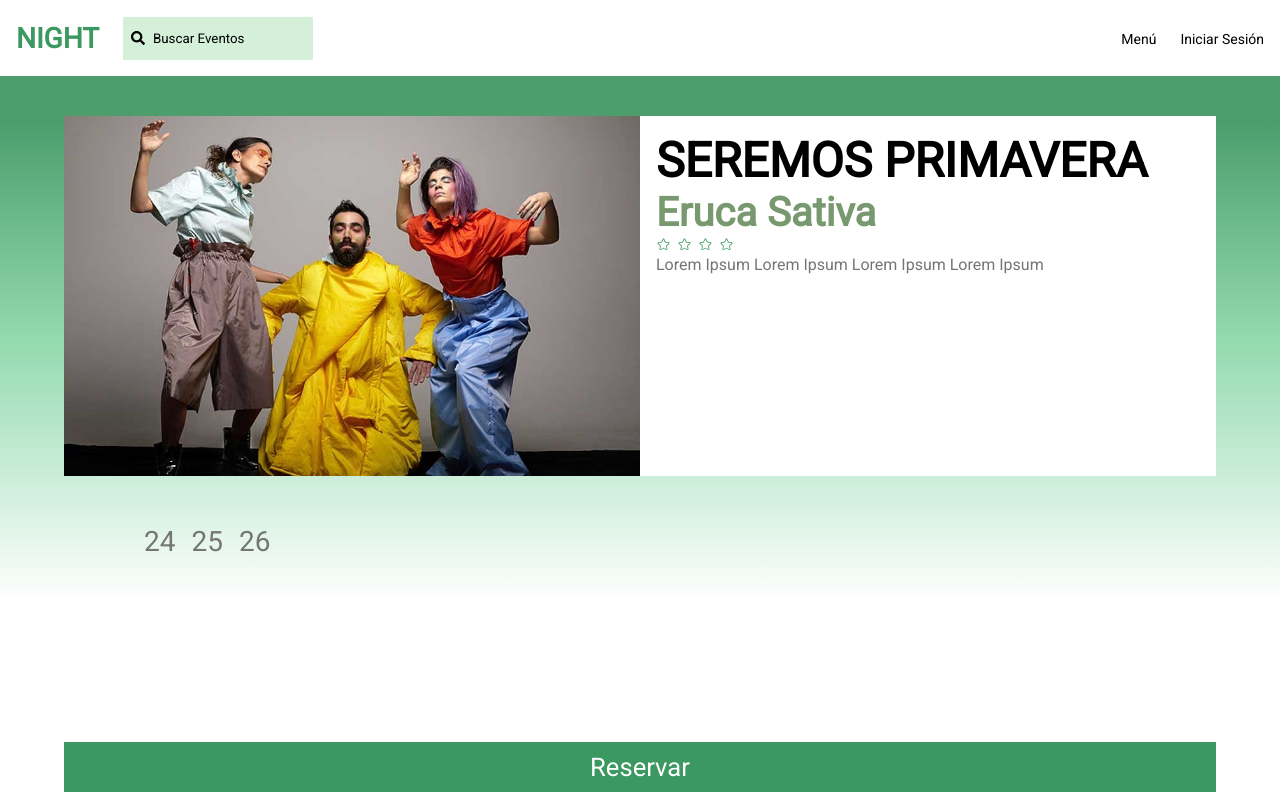
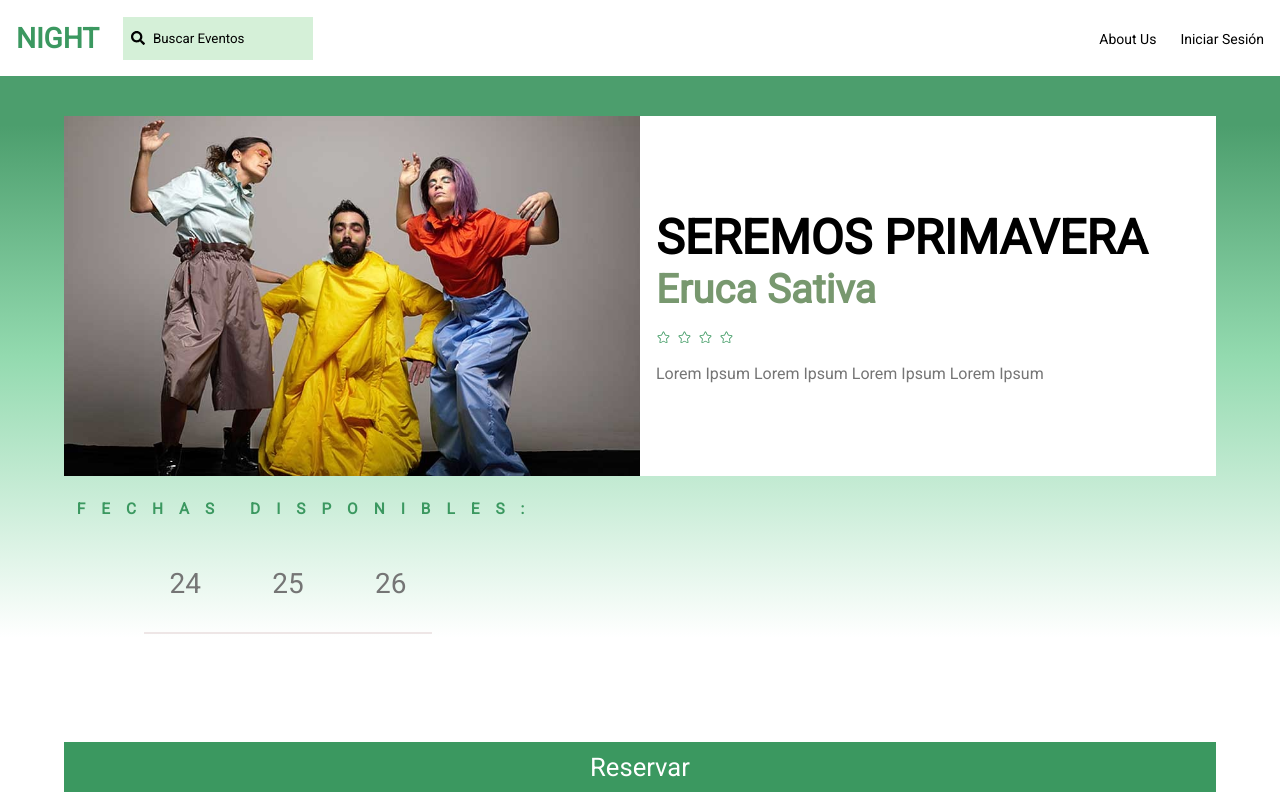
Before and after one commit to frontendcafe/cmyk-night, a React (Create React App) app: page /events/1 in a window 1280 px wide. Built offline with nearby package versions, Linux system fonts and the light colour scheme.

Commit message:
fix styles components

```diff
--- a/src/App.css
+++ b/src/App.css
@@ -36,3 +36,8 @@
     transform: rotate(360deg);
   }
 }
+
+.wrapper{
+  position: fixed;
+  top:0
+}
--- a/src/components/TopBar.js
+++ b/src/components/TopBar.js
@@ -22,7 +22,7 @@
         <li>
           <Link to="/about">
             <span hidden className="menu">
-              Menú
+              About Us
             </span>
           </Link>
           <FontAwesomeIcon className="menu-icon" icon={faBars} />
--- a/src/components/style/Card.css
+++ b/src/components/style/Card.css
@@ -1,6 +1,6 @@
 .container__picture {
-    height: 256px;
-    width: 213px;
+    height: 22vh;
+    width: 30vw;
 }
 
 .container__image {
@@ -15,6 +15,13 @@
     margin-top: 20px;
     margin-bottom: 22px;
     color: #757575;
-    font-size: 13px;
+    font-size: 2.3vh;
     font-weight: 400;
 }
+
+@media screen and (min-width: 720px) {
+    .container__picture {
+        height: 256px;
+        width: 213px;
+    }
+}
--- a/src/components/style/Carrousel.css
+++ b/src/components/style/Carrousel.css
@@ -1,14 +1,17 @@
 .container {
-    display: flex;
     gap: 53px;
     margin-left: 37px;
     margin-right: 37px;
+    width: 90%;
 }
 
 .topText {
-    color: #757575;
-    font-size: 18px;
-    margin-left: 10%;
+    color: white;
+    font-size: 20px;
+    width: 95vw;
+    background-color: #3B9860;
+    padding: 1vh 0vw 1vh 2vw;
+    vertical-align: middle;
 }
 
 .container__buttons {
@@ -28,9 +31,17 @@
 .carrouselContainer{
     margin-top: 12px;
     margin-bottom: 12px;
+    display: flex;
+    flex-direction: column;
+    align-items: center;
 }
 
 @media screen and (min-width: 720px) {
+    .container{
+        display: flex;
+        justify-content: space-between;
+
+    }
     .container__cards {
         overflow-x: hidden;
     }
--- a/src/components/style/DatesContainer.css
+++ b/src/components/style/DatesContainer.css
@@ -13,14 +13,18 @@
   list-style: none;
   display: flex;
   justify-content: space-around;
-  gap: 16px;
+  gap: 20px;
   margin-bottom: 8px;
+  border-bottom: 2px solid rgb(238, 230, 230);
 }
 
 .hours-container h4 {
   font-size: 28px;
-  color: rgba(117, 117, 117, 1);
+  font-weight: bolder;
+  color: #3B9860;
   font-weight: normal;
+  text-align: center;
+  margin-bottom: 2vh;
 }
 
 .List-hours {
@@ -37,6 +41,9 @@
   color: rgba(117, 117, 117, 1);
   height: 98px;
   font-size: 28px;
+  padding-left: 2vw;
+  padding-right: 2vw;
+
 }
 
 .days-button:hover {
@@ -48,7 +55,7 @@
 }
 .days-button:focus {
   outline: none;
-  border-bottom: 2px solid rgba(59, 152, 96, 1);
+  border-bottom: 3px solid rgba(59, 152, 96, 1);
 }
 
 .hours-button {
@@ -83,4 +90,8 @@
     justify-content: space-between;
     align-items: center;
   }
+
+  .hours-container h4{
+    text-align:left;
+  }
 }
--- a/src/components/style/DescriptionCard.css
+++ b/src/components/style/DescriptionCard.css
@@ -10,6 +10,10 @@
 }
 
 .descriptionCard__info{
+    display: flex;
+    flex-direction: column;
+    align-items: flex-start;
+    justify-content: center;
     width: 50%;
     height: 100%;
     background-color: white;
@@ -18,13 +22,16 @@
 
 .descriptionCard__title{
     font-size: 48px;
+
 }
 
 .descriptionCard__location{
     font-size: 40px;
     color: #78986F;
+    margin-bottom: 2vh;
 }
 
 .descriptionCard__description{
+    margin-top: 2vh;
     color: #757575;
 }
--- a/src/components/style/Tabs.css
+++ b/src/components/style/Tabs.css
@@ -24,3 +24,9 @@
 .active{
     border-bottom: 2px solid #3b9860 ;
 }
+
+@media (min-width: 720px) {
+    .active{
+        border-bottom: 4px solid #3b9860 ;
+    }
+}
--- a/src/pages/EventDetails.js
+++ b/src/pages/EventDetails.js
@@ -32,7 +32,7 @@
         </div>
 
     }
-
+  <p className="titulo_aux">FECHAS DISPONIBLES:</p>
     <div className= "dates_container">
       <DatesContainer  dates={mock}/>
     </div>
--- a/src/pages/Home.js
+++ b/src/pages/Home.js
@@ -4,6 +4,8 @@
 import Carrousel from "../components/Carrousel";
 import { getEvents } from '../services/eventService';
 import Loading from '../components/Loading';
+import "./style/Home.css";
+
 
 import imgp from "../components/img/imgPrueba.jpg"
 
@@ -36,11 +38,11 @@
     if(loading) return <Loading/>
 
     return (
-        <>
+        <div className= "home_container">
             <Tabs activeTab={activeTab} tabs={tabs} setActiveTab={handleActiveTab} />
             <MainCard date={"24 enero"} title={"seremos primavera"} performer={"Eruca Sativa"} banner_image={imgp}></MainCard>
             <Carrousel labelText={activeTab} cards={activeData.filter(event=> event.type === activeTab)} />
-        </>
+        </div>
     )
 }
 
```
